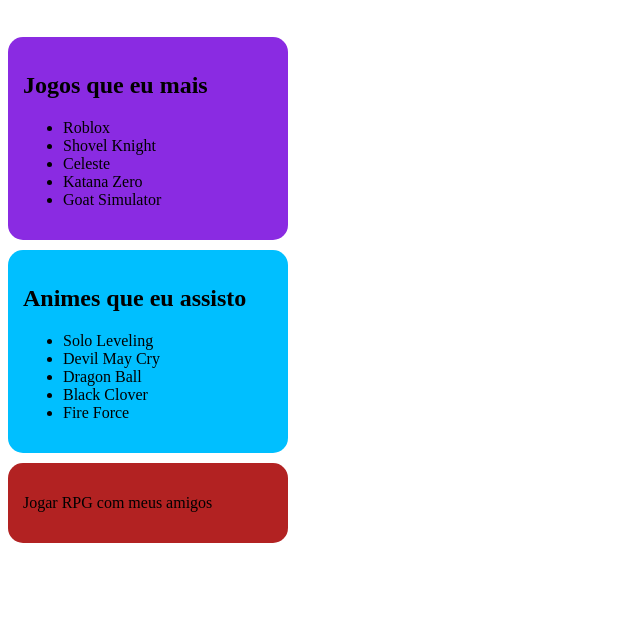
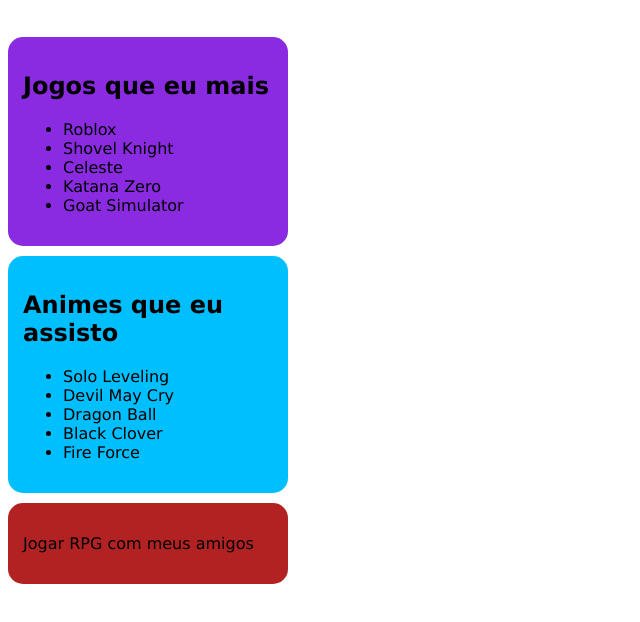
Before and after one commit to caiquefgoncalves/site-5-paginas, a plain HTML site: page pagina2.html in a window 1280 px wide. Shown: the part 138-760 px from the top of the page, without its empty margins (0-640 px from the left). Drawn offline with Linux system fonts and the light colour scheme.

Commit message:
Alteração de fonte
Não achei o tipo de fonte do HTML bonita, então alterei ela.

```diff
--- a/pagina2.html
+++ b/pagina2.html
@@ -18,6 +18,7 @@
         width: 250px;
         border-radius: 15px;
         margin-bottom: 10px;
+        font-family: 'Lucida Sans';
 
     }
 
@@ -26,6 +27,7 @@
         padding: 15px;
         width: 250px;
         border-radius: 15px;
+        font-family: 'Lucida Sans';
 
     }
 
@@ -36,6 +38,7 @@
         width: 250px;
         border-radius: 15px;
         margin-top: 10px;
+        font-family: 'Lucida Sans';
     }
 </style>
 
@@ -72,6 +75,7 @@
             <li>Dragon Ball</li>
             <li>Black Clover</li>
             <li>Fire Force</li>
+
         </ul>
     </div>
 
```
